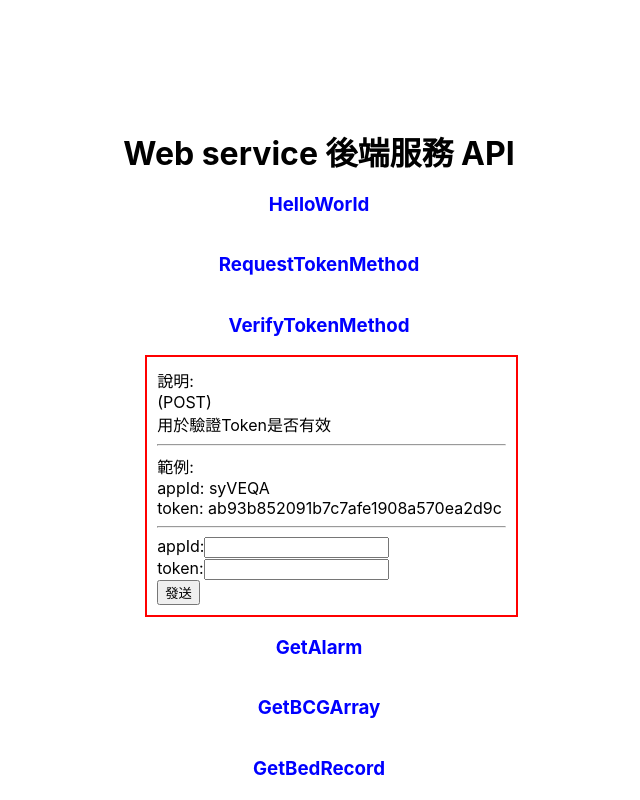
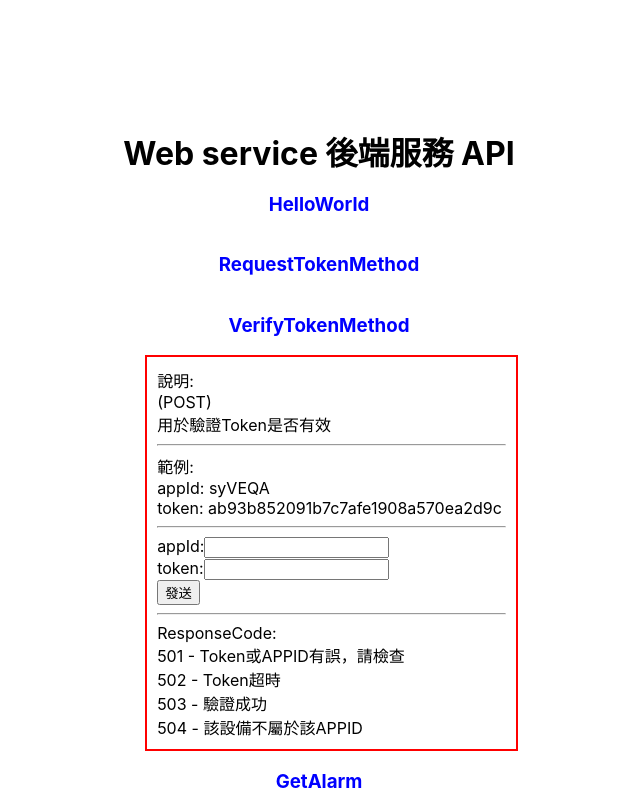
Before and after one commit to tomneo2004/jtiot-webservice-demo, a React (Create React App) app in the folder client/: page / in a window 1280 px wide. Both pictures are taken after a click on the element "VerifyTokenMethod". Shown: the top 800 px of the page, without its empty margins (321-961 px from the left). Built offline with nearby package versions, Linux system fonts and the light colour scheme.

Commit message:
response type

```diff
--- a/client/src/components/api-components/getAlarm.component.js
+++ b/client/src/components/api-components/getAlarm.component.js
@@ -82,8 +82,31 @@ const GetAlarm = ({t})=>{
             {
                 rawData? <JsonViewer src={rawData} />:null
             }
+            <hr />
+            <div>
+                <div>{t('AlarmType:title')}</div>
+                <div>{t('AlarmType:200')}</div>
+                <div>{t('AlarmType:201')}</div>
+                <div>{t('AlarmType:202')}</div>
+                <div>{t('AlarmType:203')}</div>
+                <div>{t('AlarmType:204')}</div>
+                <div>{t('AlarmType:205')}</div>
+                <div>{t('AlarmType:206')}</div>
+                <div>{t('AlarmType:207')}</div>
+                <div>{t('AlarmType:209')}</div>
+            </div>
+            <hr />
+            <div>
+                <div>{t('ResponseCode:title')}</div>
+                <div>{t('ResponseCode:200')}</div>
+                <div>{t('ResponseCode:301')}</div>
+                <div>{t('ResponseCode:302')}</div>
+                <div>{t('ResponseCode:303')}</div>
+                <div>{t('ResponseCode:401')}</div>
+            </div>
         </div>
     );
 }
 
-export default withTranslation(['common', 'AlarmList'])(GetAlarm);
+export default withTranslation(['common', 'AlarmList',
+'AlarmType', 'ResponseCode'])(GetAlarm);
--- a/client/src/components/api-components/getBCGArray.component.js
+++ b/client/src/components/api-components/getBCGArray.component.js
@@ -66,8 +66,18 @@ const GetBCGArray = ({t})=>{
             {
                 rawData? <JsonViewer src={rawData} />:null
             }
+            <hr />
+            <div>
+                <div>{t('ResponseCode:title')}</div>
+                <div>{t('ResponseCode:200')}</div>
+                <div>{t('ResponseCode:301')}</div>
+                <div>{t('ResponseCode:302')}</div>
+                <div>{t('ResponseCode:303')}</div>
+                <div>{t('ResponseCode:401')}</div>
+            </div>
         </div>
     );
 }
 
-export default withTranslation(['common', 'BCGArray'])(GetBCGArray);
+export default withTranslation(['common', 'BCGArray',
+'ResponseCode'])(GetBCGArray);
--- a/client/src/components/api-components/getBedRecord.component.js
+++ b/client/src/components/api-components/getBedRecord.component.js
@@ -82,8 +82,24 @@ const GetBedRecord = ({t})=>{
             {
                 rawData? <JsonViewer src={rawData} />:null
             }
+            <hr />
+            <div>
+                <div>{t('BedRecordType:title')}</div>
+                <div>{t('BedRecordType:offline')}</div>
+                <div>{t('BedRecordType:empty')}</div>
+            </div>
+            <hr />
+            <div>
+                <div>{t('ResponseCode:title')}</div>
+                <div>{t('ResponseCode:200')}</div>
+                <div>{t('ResponseCode:301')}</div>
+                <div>{t('ResponseCode:302')}</div>
+                <div>{t('ResponseCode:303')}</div>
+                <div>{t('ResponseCode:401')}</div>
+            </div>
         </div>
     );
 }
 
-export default withTranslation(['common', 'BedRecord'])(GetBedRecord);
+export default withTranslation(['common', 'BedRecord',
+'ResponseCode', 'BedRecordType'])(GetBedRecord);
--- a/client/src/components/api-components/getBreathArray.component.js
+++ b/client/src/components/api-components/getBreathArray.component.js
@@ -66,8 +66,18 @@ const GetBreathArray = ({t})=>{
             {
                 rawData? <JsonViewer src={rawData} />:null
             }
+            <hr />
+            <div>
+                <div>{t('ResponseCode:title')}</div>
+                <div>{t('ResponseCode:200')}</div>
+                <div>{t('ResponseCode:301')}</div>
+                <div>{t('ResponseCode:302')}</div>
+                <div>{t('ResponseCode:303')}</div>
+                <div>{t('ResponseCode:401')}</div>
+            </div>
         </div>
     );
 }
 
-export default withTranslation(['common', 'BreathArray'])(GetBreathArray);
+export default withTranslation(['common', 'BreathArray',
+'ResponseCode'])(GetBreathArray);
--- a/client/src/components/api-components/getHBHistory.component.js
+++ b/client/src/components/api-components/getHBHistory.component.js
@@ -82,8 +82,19 @@ const GetHBHistory = ({t})=>{
             {
                 rawData? <JsonViewer src={rawData} />:null
             }
+            <hr />
+            <div>
+                <div>{t('ResponseCode:title')}</div>
+                <div>{t('ResponseCode:200')}</div>
+                <div>{t('ResponseCode:301')}</div>
+                <div>{t('ResponseCode:302')}</div>
+                <div>{t('ResponseCode:303')}</div>
+                <div>{t('ResponseCode:401')}</div>
+                <div>{t('ResponseCode:402')}</div>
+            </div>
         </div>
     );
 }
 
-export default withTranslation(['common', 'HBHistory'])(GetHBHistory);
+export default withTranslation(['common', 'HBHistory',
+'ResponseCode'])(GetHBHistory);
--- a/client/src/components/api-components/getProductList.component.js
+++ b/client/src/components/api-components/getProductList.component.js
@@ -66,8 +66,29 @@ const GetProductList = ({t})=>{
             {
                 rawData? <JsonViewer src={rawData} />:null
             }
+            <hr />
+            <div>
+                <div>{t('DeviceStatus:title')}</div>
+                <div>{t('DeviceStatus:0')}</div>
+                <div>{t('DeviceStatus:1')}</div>
+                <div>{t('DeviceStatus:A')}</div>
+                <div>{t('DeviceStatus:offline')}</div>
+                <div>{t('DeviceStatus:notUsing')}</div>
+                <div>{t('DeviceStatus:detecting')}</div>
+            </div>
+            <hr />
+            <div>
+                <div>{t('ResponseCode:title')}</div>
+                <div>{t('ResponseCode:200')}</div>
+                <div>{t('ResponseCode:301')}</div>
+                <div>{t('ResponseCode:302')}</div>
+                <div>{t('ResponseCode:303')}</div>
+                <div>{t('ResponseCode:401')}</div>
+                <div>{t('ResponseCode:403')}</div>
+            </div>
         </div>
     );
 }
 
-export default withTranslation(['common', 'ProductList'])(GetProductList);
+export default withTranslation(['common', 'ProductList',
+ 'DeviceStatus', 'ResponseCode'])(GetProductList);
--- a/client/src/components/api-components/getSleepRecord.component.js
+++ b/client/src/components/api-components/getSleepRecord.component.js
@@ -82,8 +82,27 @@ const GetSleepRecord = ({t})=>{
             {
                 rawData? <JsonViewer src={rawData} />:null
             }
+            <hr />
+            <div>
+                <div>{t('SleepRecordType:title')}</div>
+                <div>{t('SleepRecordType:0')}</div>
+                <div>{t('SleepRecordType:1')}</div>
+                <div>{t('SleepRecordType:2')}</div>
+                <div>{t('SleepRecordType:3')}</div>
+            </div>
+            <hr />
+            <div>
+                <div>{t('ResponseCode:title')}</div>
+                <div>{t('ResponseCode:200')}</div>
+                <div>{t('ResponseCode:301')}</div>
+                <div>{t('ResponseCode:302')}</div>
+                <div>{t('ResponseCode:303')}</div>
+                <div>{t('ResponseCode:401')}</div>
+                <div>{t('ResponseCode:403')}</div>
+            </div>
         </div>
     );
 }
 
-export default withTranslation(['common', 'SleepRecord'])(GetSleepRecord);
+export default withTranslation(['common', 'SleepRecord',
+'ResponseCode', 'SleepRecordType'])(GetSleepRecord);
--- a/client/src/components/api-components/getWHistory.component.js
+++ b/client/src/components/api-components/getWHistory.component.js
@@ -82,8 +82,19 @@ const GetWHistory = ({t})=>{
             {
                 rawData? <JsonViewer src={rawData} />:null
             }
+            <hr />
+            <div>
+                <div>{t('ResponseCode:title')}</div>
+                <div>{t('ResponseCode:200')}</div>
+                <div>{t('ResponseCode:301')}</div>
+                <div>{t('ResponseCode:302')}</div>
+                <div>{t('ResponseCode:303')}</div>
+                <div>{t('ResponseCode:401')}</div>
+                <div>{t('ResponseCode:402')}</div>
+            </div>
         </div>
     );
 }
 
-export default withTranslation(['common', 'WHistory'])(GetWHistory);
+export default withTranslation(['common', 'WHistory',
+'ResponseCode'])(GetWHistory);
--- a/client/src/components/api-components/veriftyToken.component.js
+++ b/client/src/components/api-components/veriftyToken.component.js
@@ -62,8 +62,17 @@ const VerifyToken = ({t})=>{
             {
                 rawData? <JsonViewer src={rawData} />:null
             }
+            <hr />
+            <div>
+                <div>{t('VerifyTokenResponseCode:title')}</div>
+                <div>{t('VerifyTokenResponseCode:501')}</div>
+                <div>{t('VerifyTokenResponseCode:502')}</div>
+                <div>{t('VerifyTokenResponseCode:503')}</div>
+                <div>{t('VerifyTokenResponseCode:504')}</div>
+            </div>
         </div>
     );
 }
 
-export default withTranslation(['common', 'VerifyToken'])(VerifyToken);
+export default withTranslation(['common', 'VerifyToken',
+'VerifyTokenResponseCode'])(VerifyToken);
--- a/client/src/i18n.js
+++ b/client/src/i18n.js
@@ -32,7 +32,13 @@ i18n
     'BreathArray',
     'BedRecord',
     'BCGArray',
-    'AlarmList'],
+    'AlarmList',
+    'DeviceStatus',
+    'ResponseCode',
+    'SleepRecordType',
+    'BedRecordType',
+    'AlarmType',
+    'VerifyTokenResponseCode'],
 
     defaultNS: 'common',
     keySeparator: false,
--- a/client/src/locales/ch.json
+++ b/client/src/locales/ch.json
@@ -66,5 +66,61 @@
     "AlarmList":{
         "desc-content":"(POST) \n通過設備名稱查詢某個設備特定時段的警報",
         "example-content":"appId: syVEQA \ntoken: ab93b852091b7c7afe1908a570ea2d9c \ndevicename: 20:59:A0:B0:A9:93 \nstartTime: 2017-01-06 10:03:02 \nendTime: 2019-12-11 17:23:06"
+    },
+
+    "DeviceStatus":{
+        "title":"DeviceStatus:",
+        "0":"0 - 正常",
+        "1":"1 - 床板传感器接触不良",
+        "A":"A - 床板传感器离线",
+        "offline":"offline - 床板网关离线",
+        "notUsing":"notUsing - 未启用，一直没收到数据",
+        "detecting":"detecting - 检测中"
+    },
+
+    "ResponseCode":{
+        "title":"ResponseCode:",
+        "200":"200 - 成功:",
+        "301":"301 - 设备不存在",
+        "302":"302 - Webservice内部异常",
+        "303":"303 - MD5加密错误",
+        "401":"401 - 没有数据",
+        "402":"402 - 查询数据过多",
+        "403":"402 - 错误的filter条件"
+    },
+
+    "SleepRecordType":{
+        "title":"Type:",
+        "0":"0 - 觉醒",
+        "1":"1 - 浅睡",
+        "2":"2 - 暂时测不出来",
+        "3":"3 - 深睡"
+    },
+
+    "BedRecordType":{
+        "title":"Type:",
+        "offline":"offline - 由网关离线导致下床",
+        "empty":"(空) - 正常上下床"
+    },
+
+    "AlarmType":{
+        "title":"Type:",
+        "200":"200 - 生命体征异常",
+        "201":"201 - 网关不发数据",
+        "202":"202 - 床板离线",
+        "203":"203 - 床板接触不良",
+        "204":"204 - 夜间离床过久",
+        "205":"205 - 称重传感器异常",
+        "206":"206 - 呼吸暂停异常",
+        "207":"207 - 心率传感器异常",
+        "209":"209 - 晚睡"
+    },
+
+    "VerifyTokenResponseCode":{
+        "title":"ResponseCode:",
+        "501":"501 - Token或APPID有誤，請檢查",
+        "502":"502 - Token超時",
+        "503":"503 - 驗證成功",
+        "504":"504 - 該設備不屬於該APPID"
     }
 }
--- a/client/src/store/appid/appid.actions.js
+++ b/client/src/store/appid/appid.actions.js
@@ -11,8 +11,8 @@ export const requestToken = (appid)=>{
                 appid:appid
             });
 
-            let rawData = res.data.data;
-            let token = rawData.token;
+            let rawData = res.data;
+            let token = rawData.data.token;
 
             dispatch({type:actionType.REQUEST_TOKEN_SUCCESS, payload:{appid, token, rawData}});
         }
```
